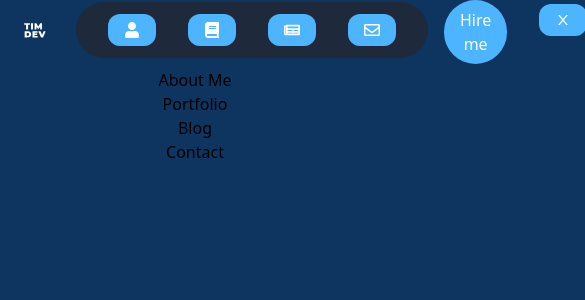
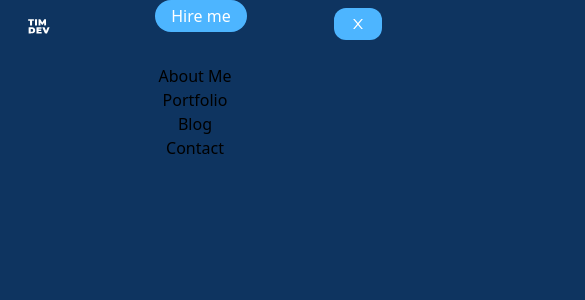
Before and after one commit to timDeHof/devtimPortfolio, a React (Create React App) app: page / in a window 390 px wide. Shown: the top 300 px of the page, 585 px wide, since content can reach past the window. Built offline with nearby package versions, Linux system fonts and the light colour scheme.

Commit message:
tweak the css of the nav to hide on small screens

```diff
--- a/src/App.js
+++ b/src/App.js
@@ -28,16 +28,16 @@ function App() {
 
 const Navbar = () => {
   const [togglerNav, setTogglerNav] = useState(false);
+  console.log(togglerNav);
   const clickHandler = () => {
     setTogglerNav(!togglerNav);
   };
   return (
-    <div className="flex items-center">
+    <nav className="h-auto md:h-24 p2 bg-blue2 max-w-6xl mx-auto pb-1 pl-1 flex justify-between md:items-center">
       <Link to="/">
         <Logo className="logo" />
       </Link>
-      <nav className="h-auto md:h-24 p2 bg-blue2 max-w-6xl mx-auto pb-1 pl-1 flex justify-between md:items-center">
-        <div className="nav-bar">
+      <div className={togglerNav ? 'flex flex-col gap-4 md:inline' : 'nav-bar'}>
         <NavLink className="nav-link" to="/about" onClick={clickHandler}>
           <FaUser />
         </NavLink>
@@ -51,14 +51,13 @@ const Navbar = () => {
           <FaRegEnvelope />
         </NavLink>
       </div>
-      </nav>
       <Link to="/contact">
         <button className="contact-btn">Hire me</button>
       </Link>
       <button className="hamburger" onClick={clickHandler}>
         {togglerNav ? <FaBars /> : <AiOutlineClose />}
       </button>
-    </div>
+    </nav>
   );
 };
 const Home = () => {
--- a/src/index.css
+++ b/src/index.css
@@ -12,11 +12,11 @@ body {
 
 /* ==== Navbar ==== */
 .nav-bar {
-  @apply container w-fit mx-auto mt-0 bg-slate-800 flex items-center justify-center rounded-full px-4 py-2;
+  @apply container w-fit mx-auto mt-0 bg-slate-800 sm:flex sm:items-center sm:justify-center rounded-full px-4 py-2 hidden;
 }
 
 .nav-link {
-  @apply mx-4 bg-blue3 mt-1 mb-1 px-4 py-2 rounded-xl text-white;
+  @apply mx-2 bg-blue3  px-4 py-2 rounded-xl text-white;
 }
 
 .active {
@@ -28,9 +28,9 @@ body {
 }
 
 .contact-btn {
-  @apply bg-blue3 px-4 py-2 rounded-full text-white ml-4 mr-4;
+  @apply bg-blue3 px-4 py-1 inline-block rounded-full text-white sm:ml-4 sm:mr-4;
 }
 
 .hamburger {
-  @apply inline md:hidden self-start nav-link;
+  @apply inline-block md:hidden self-start nav-link mt-2;
 }
```
Lines whose indentation alone changed are shown as unchanged.
